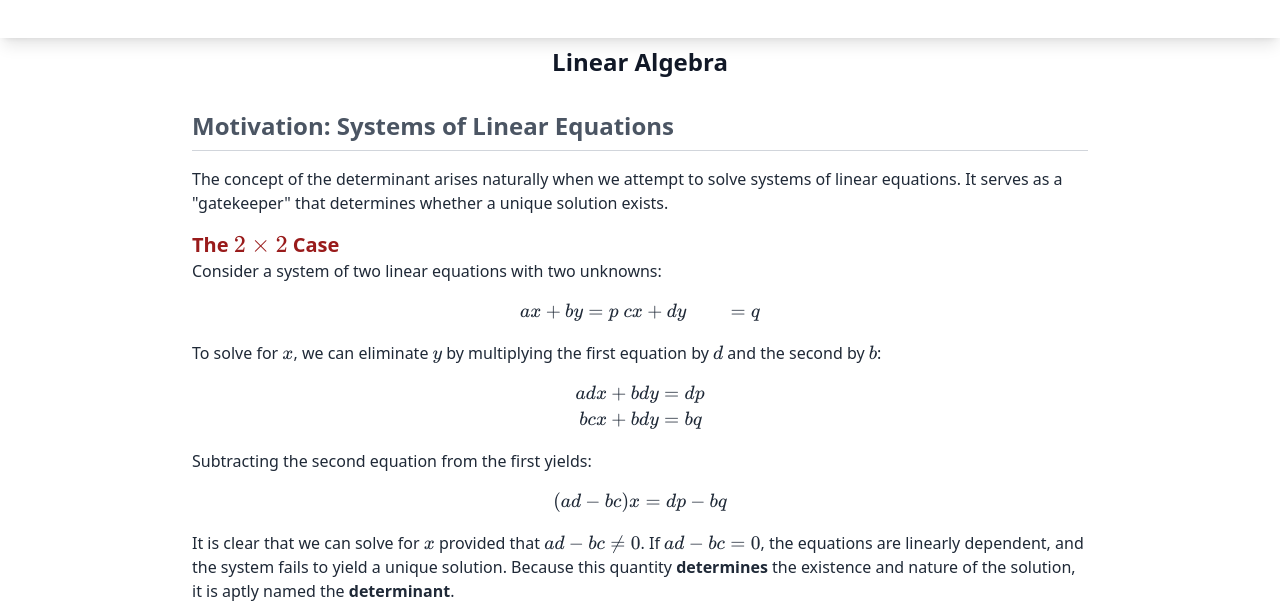
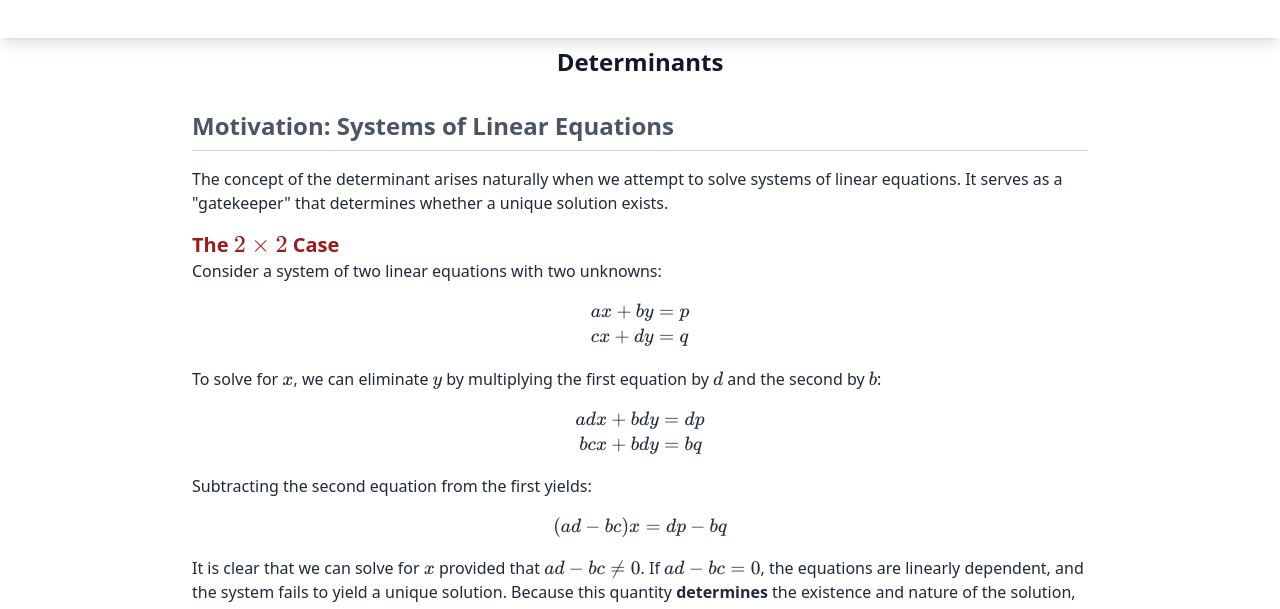
Before and after one commit to t-renjith/t-renjith.github.io, an Eleventy site: page teaching/Notes/determinant.md in a window 1280 px wide. Shown: the part 166-775 px from the top of the page. Built offline with nearby package versions, Linux system fonts and the light colour scheme; Eleventy itself is replaced by a stand-in of ours; files that its build step writes are made by us from their sources.

Commit message:
Update determinant.md

```diff
--- a/teaching/Notes/determinant.md
+++ b/teaching/Notes/determinant.md
@@ -3,8 +3,7 @@ layout: notes
 eleventyComputed:
   title: "Teaching | {{ metadata.author.name }}"
 page_title: Teaching
-course: "Linear Algebra"
-topic: "Determinants"
+course: "Determinants"
 permalink: /teaching/Notes/determinant/
 ---
 
@@ -16,7 +15,7 @@ The concept of the determinant arises naturally when we attempt to solve systems
 Consider a system of two linear equations with two unknowns:
 $$
 \begin{align*}
-ax + by &= p \\
+ax + by &= p \\\\
 cx + dy &= q
 \end{align*}
 $$
```
